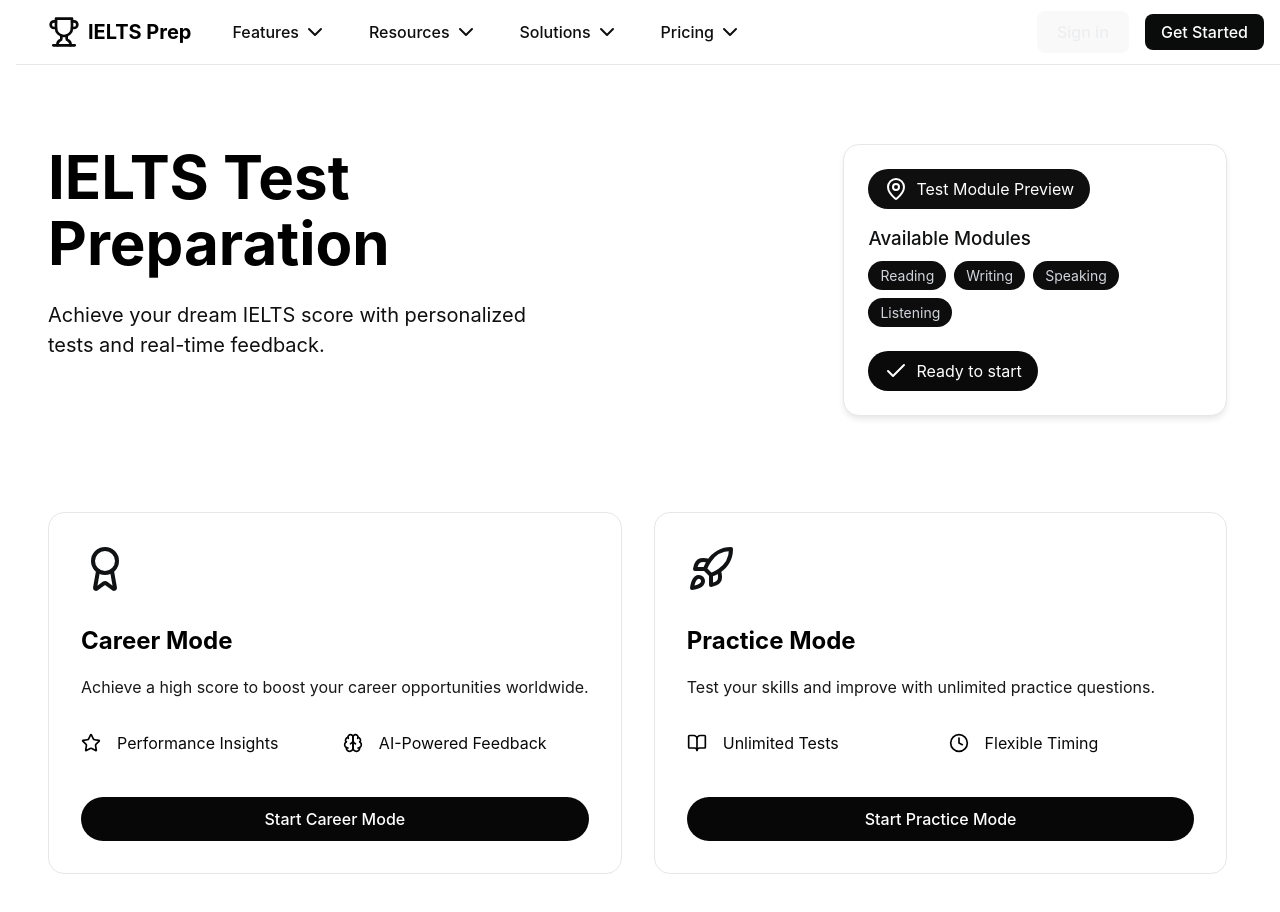
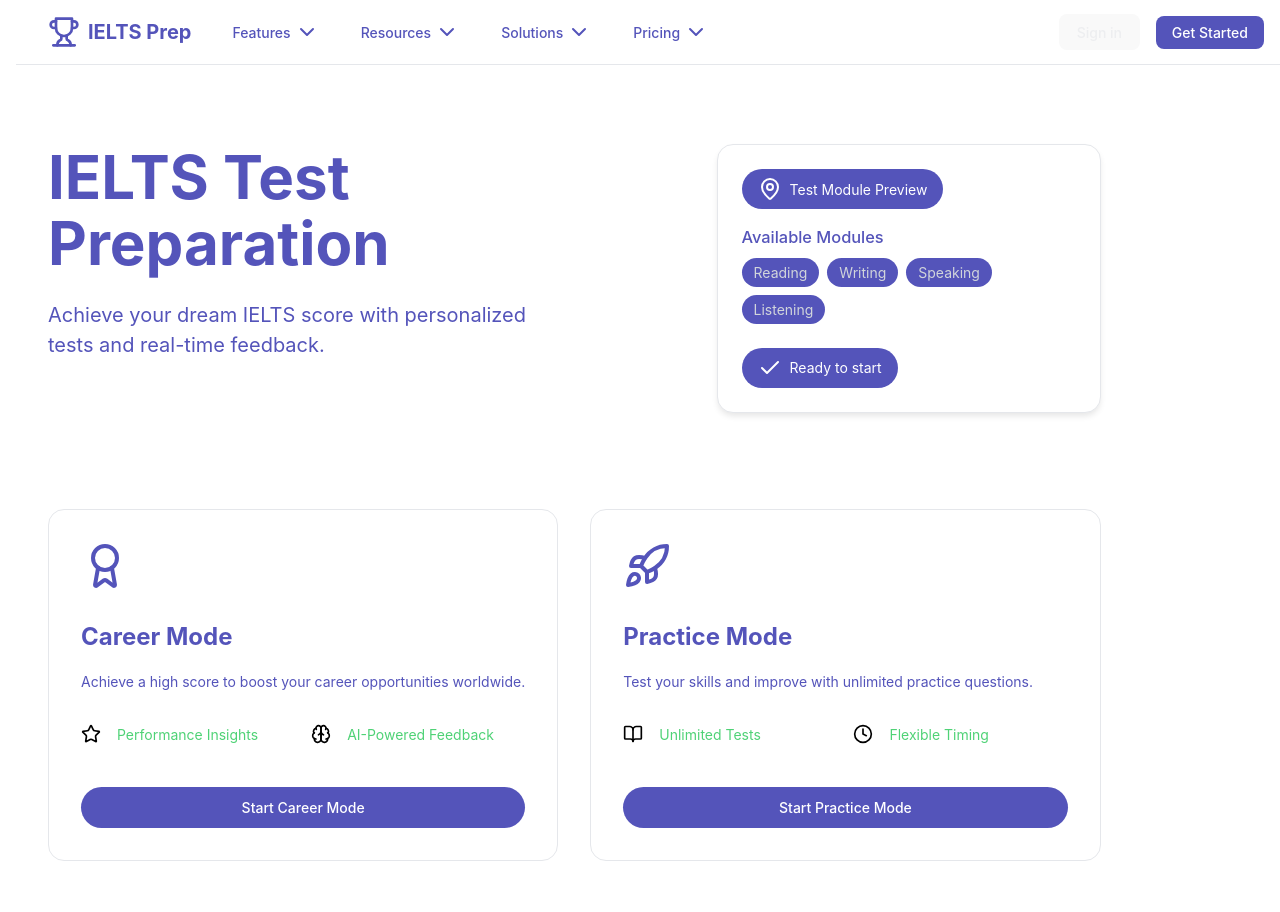
Before and after one commit to Praneethpshetty24/IELTS_TEST, a React (Vite) app: page / in a window 1280 px wide. Shown: the top 912 px of the page. Built offline with nearby package versions, Linux system fonts and the light colour scheme; no server answers.

Commit message:
made few changes

```diff
--- a/src/Components/IELTSTestPage.css
+++ b/src/Components/IELTSTestPage.css
@@ -46,13 +46,13 @@ body {
 .nav-logo-icon {
   width: 2rem;
   height: 2rem;
-  color: #080808; /* Logo color */
+  color:  #5454ba; /* Logo color */
 }
 
 .nav-logo-text {
   font-size: 1.25rem;
   font-weight: bold;
-  color: black; /* Logo text color */
+  color:  #5454ba; /* Logo text color */
 }
 
 .nav-links {
@@ -60,12 +60,11 @@ body {
   gap: 1.5rem;
 }
 
-
 .nav-link {
   display: flex;
   align-items: center;
   gap: 0.25rem;
-  color: #0e0e0f; /* Default color */
+  color:   #5454ba; /* Default color */
   transition: color 0.3s ease, background-color 0.3s ease; /* Transition for both color and background */
   background-color: transparent; /* Ensure transparent background by default */
   padding: 0.5rem; /* Optional padding for better click area */
@@ -75,7 +74,6 @@ body {
   color: #0c0d0e; /* Color change on hover */
   background-color: rgba(0, 0, 0, 0.1); /* Optional light background on hover */
 }
-
 
 .nav-auth {
   display: flex;
@@ -94,7 +92,7 @@ body {
 
 .get-started-btn {
   padding: 0.5rem 1rem;
-  background-color: #0a0b0b; /* Blue button */
+  background-color:   #5454ba; /* Blue button */
   color: white; /* White text inside button */
   border-radius: 0.5rem;
   transition: background-color 0.3s ease;
@@ -127,14 +125,14 @@ body {
 .hero-title {
   font-size: 3.75rem;
   font-weight: bold;
-  color: black; /* Title color */
+  color:   #5454ba;/* Title color */
   line-height: 1.1;
   margin-bottom: 1.5rem;
 }
 
 .hero-description {
   font-size: 1.25rem;
-  color: #101011; /* Dark gray for description */
+  color:   #5454ba; /* Dark gray for description */
 }
 
 /* Feature Preview */
@@ -151,7 +149,7 @@ body {
   display: flex;
   align-items: center;
   gap: 0.5rem;
-  background-color: #0f0f10; /* Blue background for badge */
+  background-color:   #5454ba; /* Blue background for badge */
   color: white;
   padding: 0.5rem 1rem;
   border-radius: 9999px;
@@ -164,7 +162,7 @@ body {
 }
 
 .features-title {
-  color: #101112; /* Dark gray for features title */
+  color:   #5454ba; /* Dark gray for features title */
   font-weight: 500;
   margin-bottom: 0.5rem;
 }
@@ -176,7 +174,7 @@ body {
 }
 
 .feature-tag {
-  background-color: #0d0d0e; /* Dark background for tags */
+  background-color:   #5454ba; /* Dark background for tags */
   color: #D1D5DB; /* Light color for tags */
   padding: 0.25rem 0.75rem;
   border-radius: 9999px;
@@ -187,7 +185,7 @@ body {
   display: flex;
   align-items: center;
   gap: 0.5rem;
-  background-color: #0a0a0b; /* Blue background for status badge */
+  background-color:   #5454ba; /* Blue background for status badge */
   color: white;
   padding: 0.5rem 1rem;
   border-radius: 9999px;
@@ -217,19 +215,19 @@ body {
 .card-icon {
   width: 3rem;
   height: 3rem;
-  color: #111213; /* Icon color */
+  color:   #5454ba; /* Icon color */
   margin-bottom: 1.5rem;
 }
 
 .card-title {
   font-size: 1.5rem;
   font-weight: bold;
-  color: black; /* Card title color */
+  color:   #5454ba;/* Card title color */
   margin-bottom: 1rem;
 }
 
 .card-description {
-  color: #171819; /* Dark gray for card description */
+  color:   #5454ba;/* Dark gray for card description */
   margin-bottom: 2rem;
 }
 
@@ -249,17 +247,17 @@ body {
 .feature-icon {
   width: 1.25rem;
   height: 1.25rem;
-  color: #09090a; /* Feature icon color */
+  color:  #4fd276; /* Feature icon color */
 }
 
 .feature-text {
-  color: #090909; /* Dark gray for feature text */
+  color:  #4fd276; /* Dark gray for feature text */
 }
 
 .start-button {
   width: 100%;
   padding: 0.75rem;
-  background-color: #070708; /* Blue button */
+  background-color: #5454ba; /* Blue button */
   color: white; /* White text inside button */
   border-radius: 40px;
   margin-top: 10px;
--- a/src/Components/Test/Tests.css
+++ b/src/Components/Test/Tests.css
@@ -7,22 +7,25 @@
 
 html {
   scroll-behavior: smooth;
-  -webkit-text-size-adjust: 100%; /* Prevents font scaling in Safari */
+  -webkit-text-size-adjust: 100%;
   -webkit-font-smoothing: antialiased;
 }
 
 body {
   font-family: -apple-system, BlinkMacSystemFont, "Segoe UI", Roboto, "Helvetica Neue", Arial, sans-serif;
   line-height: 1.5;
+  font-size: 14px;
+  overflow: hidden; /* Disable the body scroll */
 }
 
 /* Normalize */
 .tests-container {
   min-height: 100vh;
   background-color: #ffffff;
-  padding: 1.5rem;
+  padding: 0; /* Removed top padding */
   color: #000000;
-  padding-top: 80px;
+  padding-top: 60px; /* Adjusted top padding */
+  overflow: hidden; /* Prevent body from scrolling */
 }
 
 .tests-header {
@@ -37,7 +40,7 @@ body {
   left: 0;
   right: 0;
   z-index: 100;
-  height: 80px;
+  height: 60px; /* Reduced header height */
   box-shadow: 0 2px 4px rgba(0, 0, 0, 0.1);
 }
 
@@ -45,9 +48,13 @@ body {
   margin: 0;
   font-weight: 300;
   letter-spacing: 1px;
+  font-size: 1.2rem;
 }
 
 .tests-timer {
+  position: absolute;
+  left: 50%;
+  transform: translateX(-50%);
   display: flex;
   align-items: center;
   gap: 0.5rem;
@@ -56,12 +63,13 @@ body {
   padding: 0.5rem 1rem;
   border-radius: 4px;
   font-family: monospace;
-  font-size: 1.2rem;
+  font-size: 1rem;
 }
 
 .tests-header-buttons {
   display: flex;
   gap: 1rem;
+  margin-left: auto;
 }
 
 .tests-review-button,
@@ -75,7 +83,7 @@ body {
   padding: 0.5rem 1rem;
   cursor: pointer;
   border-radius: 4px;
-  font-size: 0.9rem;
+  font-size: 0.8rem;
   transition: all 0.2s ease;
 }
 
@@ -92,12 +100,14 @@ body {
   max-width: 1400px;
   margin-left: auto;
   margin-right: auto;
+  height: calc(100vh - 80px); /* Full height minus header */
+  overflow: hidden;
 }
 
 .tests-passage {
   flex: 1;
-  max-height: 400px;
-  overflow-y: auto;
+  max-height: 100%; /* Ensure this uses the full space */
+  overflow-y: auto; /* Only this section will scroll */
 }
 
 .tests-passage h2,
@@ -115,13 +125,13 @@ body {
   border-radius: 8px;
   box-shadow: 0 0 20px rgba(0, 0, 0, 0.1);
   line-height: 1.8;
-  font-size: 1.1rem;
+  font-size: 0.9rem; /* Reduced font size */
 }
 
 .tests-questions {
   flex: 1;
-  max-height: 400px;
-  overflow-y: auto;
+  max-height: 100%; /* Ensure this uses the full space */
+  overflow-y: auto; /* Only this section will scroll */
 }
 
 .tests-questions-list {
@@ -147,6 +157,7 @@ body {
   font-weight: 500;
   margin-bottom: 1rem;
   line-height: 1.6;
+  font-size: 0.9rem; /* Reduced font size */
 }
 
 .tests-question-number {
@@ -174,28 +185,28 @@ body {
 }
 
 .tests-option input[type="radio"] {
-  appearance: none; /* Remove default styling */
-  width: 20px; /* Customize the size */
-  height: 20px; /* Customize the size */
-  border: 2px solid #0f0f0f; /* Add border */
-  border-radius: 50%; /* Make it circular */
-  margin-right: 10px; /* Space between radio and label */
-  outline: none; /* Remove outline */
-  transition: background-color 0.2s; /* Smooth transition */
+  appearance: none;
+  width: 20px;
+  height: 20px;
+  border: 2px solid #0f0f0f;
+  border-radius: 50%;
+  margin-right: 10px;
+  outline: none;
+  transition: background-color 0.2s;
 }
 
 .tests-option input[type="radio"]:checked {
-  background-color: #090909; /* Change background when checked */
+  background-color: #090909;
 }
 
 .tests-option input[type="radio"]:checked::after {
   content: '';
   display: block;
-  width: 12px; /* Size of inner circle */
-  height: 12px; /* Size of inner circle */
-  border-radius: 50%; /* Make it circular */
-  background: white; /* Inner circle color */
-  margin: auto; /* Center the inner circle */
+  width: 12px;
+  height: 12px;
+  border-radius: 50%;
+  background: white;
+  margin: auto;
 }
 
 .tests-navigation {
--- a/src/Components/Test/Tests.jsx
+++ b/src/Components/Test/Tests.jsx
@@ -16,7 +16,7 @@ const Tests = () => {
   useEffect(() => {
     if (timeLeft > 0 && !showRules && !showResults) {
       const timer = setInterval(() => {
-        setTimeLeft(prev => prev - 1);
+        setTimeLeft((prev) => prev - 1);
       }, 1000);
       return () => clearInterval(timer);
     }
@@ -25,7 +25,9 @@ const Tests = () => {
   const formatTime = (seconds) => {
     const minutes = Math.floor(seconds / 60);
     const remainingSeconds = seconds % 60;
-    return `${minutes.toString().padStart(2, '0')}:${remainingSeconds.toString().padStart(2, '0')}`;
+    return `${minutes.toString().padStart(2, '0')}:${remainingSeconds
+      .toString()
+      .padStart(2, '0')}`;
   };
 
   const passage = `The Roman Empire was one of the largest and most influential civilizations in world history. At its height, it encompassed territories stretching from Britain to Egypt, from Spain to Iraq. The Romans were master builders and engineers, constructing vast networks of roads, aqueducts, and magnificent buildings, many of which still stand today.
@@ -42,75 +44,75 @@ const Tests = () => {
       type: 'multiple-choice',
       question: "What was a key factor in the Roman Empire's success?",
       options: ['Their navy', 'Their army', 'Their trade routes', 'Their agriculture'],
-      answer: 1
+      answer: 1,
     },
     {
       id: 2,
       type: 'multiple-choice',
-      question: "Roman soldiers were also:",
+      question: 'Roman soldiers were also:',
       options: ['Teachers', 'Builders', 'Merchants', 'Artists'],
-      answer: 1
+      answer: 1,
     },
     {
       id: 3,
       type: 'multiple-choice',
-      question: "The Romans adopted aspects of which culture?",
+      question: 'The Romans adopted aspects of which culture?',
       options: ['Persian', 'Egyptian', 'Greek', 'Chinese'],
-      answer: 2
+      answer: 2,
     },
     {
       id: 4,
       type: 'multiple-choice',
-      question: "What did Romans develop?",
+      question: 'What did Romans develop?',
       options: ['Paper', 'Glass', 'Concrete', 'Compass'],
-      answer: 2
+      answer: 2,
     },
     {
       id: 5,
       type: 'multiple-choice',
-      question: "The Roman Empire stretched from:",
+      question: 'The Roman Empire stretched from:',
       options: ['Spain to India', 'Britain to Egypt', 'Greece to Africa', 'France to Arabia'],
-      answer: 1
+      answer: 1,
     },
     {
       id: 6,
-      type: 'dropdown',
+      type: 'boolean-choice',
       question: "The Roman Empire's influence spread through:",
-      options: ['A. Roads', 'B. Laws', 'C. Trade', 'D. All of the above'],
-      answer: 3
+      options: ['True', 'False', 'Not Given'],
+      answer: 0,
     },
     {
       id: 7,
-      type: 'dropdown',
-      question: "Roman architecture was influenced by:",
-      options: ['A. Greek culture', 'B. Egyptian pyramids', 'C. Mesopotamian temples', 'D. Chinese pagodas'],
-      answer: 0
+      type: 'boolean-choice',
+      question: 'Roman architecture was influenced by Greek culture.',
+      options: ['True', 'False', 'Not Given'],
+      answer: 0,
     },
     {
       id: 8,
-      type: 'dropdown',
-      question: "Roman contributions to modern law include:",
-      options: ['A. Jury trials', 'B. Legal codes', 'C. Law schools', 'D. All of the above'],
-      answer: 1
+      type: 'boolean-choice',
+      question: 'Roman contributions to modern law include legal codes.',
+      options: ['True', 'False', 'Not Given'],
+      answer: 0,
     },
     {
       id: 9,
       type: 'fill-in-the-blank',
-      question: "The Romans were known for their construction of __________, which helped connect their empire.",
-      answer: "roads"
+      question: 'The Romans were known for their construction of _____, which helped connect their empire.',
+      answer: 'roads',
     },
     {
       id: 10,
       type: 'fill-in-the-blank',
-      question: "The Roman army was known for being highly __________.",
-      answer: "disciplined"
-    }
+      question: 'The Roman army was known for being highly _____.',
+      answer: 'disciplined',
+    },
   ];
 
   const handleAnswerChange = (questionId, answer) => {
-    setAnswers(prev => ({
+    setAnswers((prev) => ({
       ...prev,
-      [questionId]: answer
+      [questionId]: answer,
     }));
   };
 
@@ -123,6 +125,22 @@ const Tests = () => {
     }).length;
     setScore(correctAnswers);
     setShowResults(true);
+  };
+
+  const renderFillInTheBlankQuestion = (question, questionId) => {
+    const parts = question.split('_____');
+    return (
+      <>
+        {parts[0]}
+        <input
+          type="text"
+          value={answers[questionId] || ''}
+          onChange={(e) => handleAnswerChange(questionId, e.target.value)}
+          style={{ width: '100px', display: 'inline-block', margin: '0 5px' }}
+        />
+        {parts[1]}
+      </>
+    );
   };
 
   const RulesPanel = () => (
@@ -139,10 +157,7 @@ const Tests = () => {
             <li>Manage your time wisely - don't spend too long on one question</li>
           </ul>
         </div>
-        <button
-          className="tests-start-button"
-          onClick={() => setShowRules(false)}
-        >
+        <button className="tests-start-button" onClick={() => setShowRules(false)}>
           Start Test
         </button>
       </div>
@@ -162,7 +177,9 @@ const Tests = () => {
           {questions.map((q) => (
             <button
               key={q.id}
-              className={`tests-question-button ${answers[q.id] !== undefined ? 'answered' : ''}`}
+              className={`tests-question-button ${
+                answers[q.id] !== undefined ? 'answered' : ''
+              }`}
               onClick={() => {
                 setCurrentSection(Math.floor((q.id - 1) / 5));
                 setShowReview(false);
@@ -191,121 +208,109 @@ const Tests = () => {
       <div className="tests-results-panel">
         <h2>Your Results</h2>
         <p>You answered {score} out of {questions.length} questions correctly.</p>
-        <button onClick={() => {
+        <button
+          onClick={() => {
             setShowResults(false);
             setShowRules(true);
             setAnswers({});
             setTimeLeft(10 * 60);
             setCurrentSection(0);
             setScore(0);
-        }}>
+          }}
+        >
           Restart Test
         </button>
-        <button onClick={() => navigate('/')}>Back</button> {/* Corrected this line */}
       </div>
     </div>
   );
 
+  const currentQuestions = questions.slice(currentSection * 5, (currentSection + 1) * 5);
+
   return (
     <div className="tests-container">
-      <header className="tests-header">
-        <h1>IELTS Reading Test</h1>
+      {showRules && <RulesPanel />}
+      {showReview && <ReviewPanel />}
+      {showResults && <ResultsPanel />}
+      {!showRules && !showResults && (
+        <>
+          <div className="tests-header">
+            <h1>Reading Test</h1>
+            <div className="tests-header-buttons">
+              <button className="tests-review-button" onClick={() => setShowReview(true)}>
+                <List size={18} />
+                Review
+              </button>
+              <button className="tests-submit-button" onClick={calculateScore}>
+                Submit
+              </button>
+            </div>
             <div className="tests-timer">
-          <Clock size={20} />
-          <span>{formatTime(timeLeft)}</span>
+              <Clock size={18} />
+              {formatTime(timeLeft)}
             </div>
-        <div className="tests-header-buttons">
-          <button
-            onClick={() => setShowReview(true)}
-            className="tests-review-button"
-          >
-            <List size={16} /> Review Questions
-          </button>
-          <button onClick={calculateScore}>Submit</button>
           </div>
-      </header>
-
-      {!showResults && (
           <div className="tests-content">
             <div className="tests-passage">
-            <h2>Reading Passage</h2>
-            <div className="tests-passage-text">
-              {passage.split('\n\n').map((paragraph, idx) => (
-                <p key={idx}>{paragraph}</p>
+              <h2>Passage</h2>
+              <div className="tests-passage-text">{passage}</div>
+            </div>
+            <div className="tests-questions">
+              <h2>Questions</h2>
+              <div className="tests-questions-list">
+                {currentQuestions.map((question, index) => (
+                  <div key={question.id} className="tests-question">
+                    <div className="tests-question-text">
+                      <span className="tests-question-number">{index + 1}. </span>
+                      {question.type === 'fill-in-the-blank'
+                        ? renderFillInTheBlankQuestion(question.question, question.id)
+                        : question.question}
+                    </div>
+                    {question.type !== 'fill-in-the-blank' && (
+                      <div className="tests-options">
+                        {question.options.map((option, optionIndex) => (
+                          <label
+                            key={optionIndex}
+                            className="tests-option"
+                            onClick={() => handleAnswerChange(question.id, optionIndex)}
+                          >
+                            <input
+                              type="radio"
+                              name={`question-${question.id}`}
+                              checked={answers[question.id] === optionIndex}
+                              onChange={() => handleAnswerChange(question.id, optionIndex)}
+                            />
+                            {option}
+                          </label>
                         ))}
                       </div>
-          </div>
-
-          <div className="tests-questions">
-            <h2>Questions {currentSection * 5 + 1}-{Math.min((currentSection + 1) * 5, questions.length)}</h2>
-            <div className="tests-questions-list">
-              {questions.slice(currentSection * 5, (currentSection + 1) * 5).map((q) => (
-                <div key={q.id} className="tests-question">
-                  <p className="tests-question-text">
-                    <span className="tests-question-number">{q.id}.</span> {q.question}
-                  </p>
-                  <div className="tests-options">
-                    {q.type === 'multiple-choice' && q.options.map((option, idx) => (
-                      <label key={idx} className="tests-option">
-                        <input
-                          type="radio"
-                          name={`question-${q.id}`}
-                          value={idx}
-                          checked={answers[q.id] === idx}
-                          onChange={() => handleAnswerChange(q.id, idx)}
-                        />
-                        <span>{option}</span>
-                      </label>
-                    ))}
-                    {q.type === 'dropdown' && (
-                      <select
-                        value={answers[q.id] || ''}
-                        onChange={(e) => handleAnswerChange(q.id, parseInt(e.target.value))}
-                      >
-                        <option value="" disabled>Select an answer</option>
-                        {q.options.map((option, idx) => (
-                          <option key={idx} value={idx}>{option}</option>
-                        ))}
-                      </select>
-                    )}
-                    {q.type === 'fill-in-the-blank' && (
-                      <input
-                        type="text"
-                        value={answers[q.id] || ''}
-                        onChange={(e) => handleAnswerChange(q.id, e.target.value)}
-                        placeholder="Enter your answer"
-                      />
                     )}
                   </div>
-                </div>
                 ))}
-            </div>
-
                 <div className="tests-navigation">
-              <div className="tests-nav-buttons">
+                  {currentSection > 0 && (
                     <button
-                  onClick={() => setCurrentSection(prev => Math.max(0, prev - 1))}
-                  disabled={currentSection === 0}
                       className="tests-nav-button"
+                      onClick={() => setCurrentSection((prev) => prev - 1)}
                     >
-                  <ChevronLeft /> Previous
+                      <ChevronLeft size={18} />
+                      Previous
                     </button>
+                  )}
+                  {currentSection < Math.ceil(questions.length / 5) - 1 && (
                     <button
-                  onClick={() => setCurrentSection(prev => Math.min(1, prev + 1))}
-                  disabled={currentSection === 1}
                       className="tests-nav-button"
+                      onClick={() => setCurrentSection((prev) => prev + 1)}
                     >
-                  Next <ChevronRight />
+                      Next
+                      <ChevronRight size={18} />
                     </button>
+                  )}
                 </div>
               </div>
             </div>
           </div>
+        </>
       )}
-
-      {showReview && <ReviewPanel />}
-      {showRules && <RulesPanel />}
-      {showResults && <ResultsPanel />}
     </div>
   );
 };
```
Lines whose indentation alone changed are shown as unchanged.
